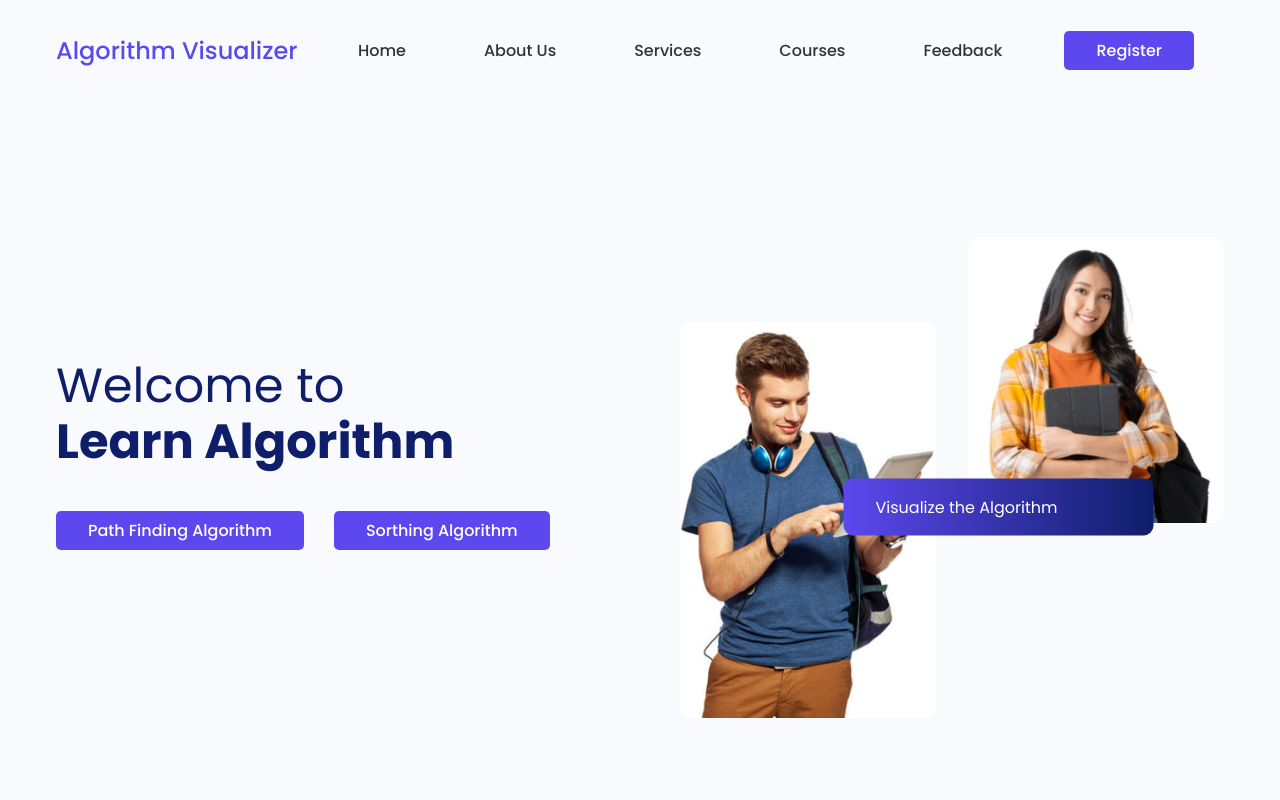
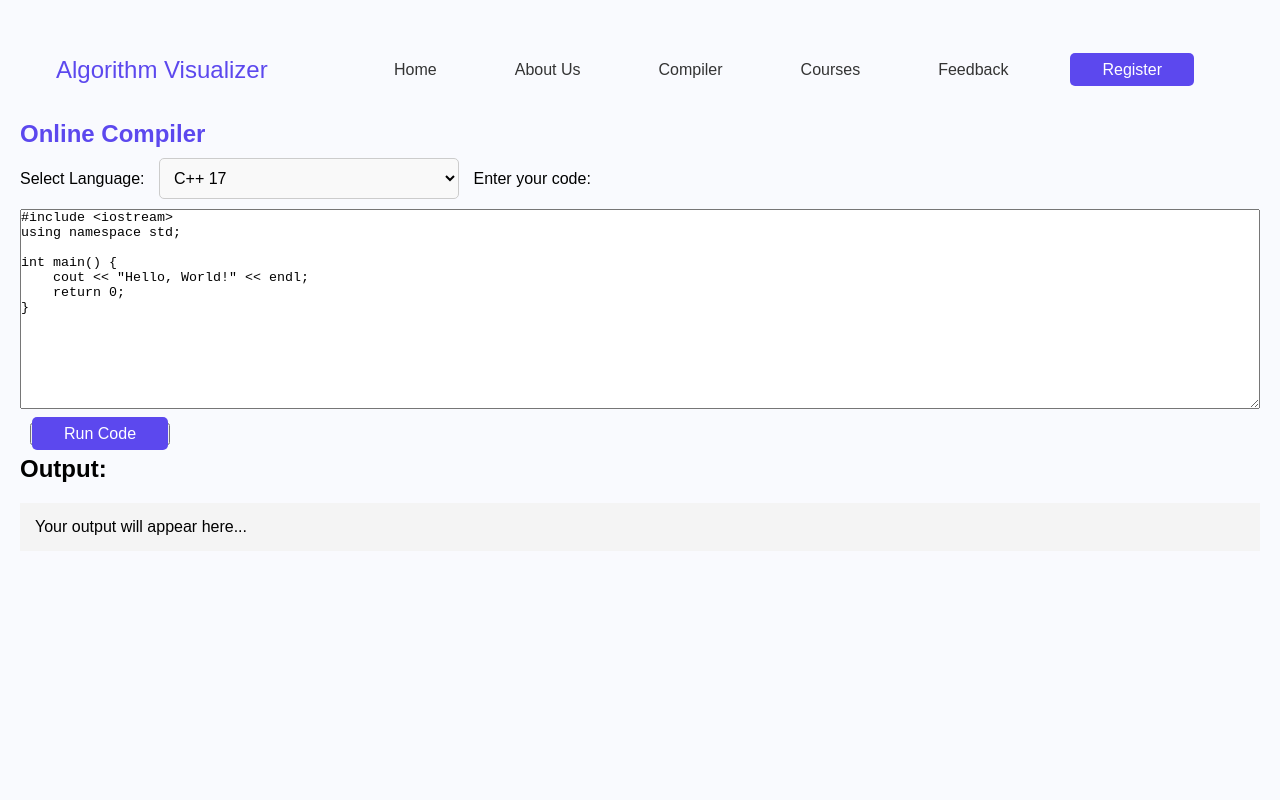
Before and after one commit to VivekkumarChauhan/Sem-V, a plain HTML site: page index.html in a window 1280 px wide. Drawn offline with Linux system fonts and the light colour scheme.

Commit message:
Update index.html

```diff
--- a/index.html
+++ b/index.html
@@ -1,11 +1,11 @@
 <!DOCTYPE html>
 <html lang="en">
 <head>
-    <meta charset="UTF-8" />
+    <meta charset="UTF-8">
     <meta http-equiv="X-UA-Compatible" content="IE=edge" />
-    <meta name="viewport" content="width=device-width, initial-scale=1.0" />
-    <link rel="stylesheet" href="static/css/home.css" />
-    <title>Algorithm Visualizer</title>
+    <meta name="viewport" content="width=device-width, initial-scale=1.0">
+    <link rel="stylesheet" href="../static/css/home.css" />
+    <title>Online Compiler</title>
     <style>
          /* CSS for select element */
       select {
@@ -23,6 +23,26 @@
         padding: 10px;
         font-size: 16px;
       }
+
+        body {
+            font-family: Arial, sans-serif;
+            margin: 20px;
+        }
+        textarea {
+            width: 100%;
+            height: 200px;
+        }
+        select, button {
+            margin: 10px ;
+            nav-down: auto;
+        }
+        #output {
+            margin-top: 20px;
+            background: #f4f4f4;
+            padding: 15px;
+            white-space: pre-wrap;
+        }
+
     </style>
 </head>
 <body>
@@ -31,43 +51,83 @@
         <ul class="nav__links">
           <li class="link"><a href="home.html">Home</a></li>
           <li class="link"><a href="#">About Us</a></li>
-        <li class="link"><a href="#">Services</a></li>
+          <li class="link"><a href="..//templates/compiler.html">Compiler</a></li>
           <li class="link"><a href="#">Courses</a></li>
-        <li class="link"><a href="templates/feedback.html">Feedback</a></li>
-        <li class="link"><a href="templates/register.html" class="nav__btn">Register</a></li>
+          <li class="link"><a href="..//templates/feedback.html">Feedback</a></li>
+          <li class="link"><a href="../templates/register.html" class="nav__btn">Register</a></li>
         </ul>
     </nav>
-    <section class="container">
-      <div class="content__container">
-        <h1>
-          Welcome to<br />
-          <span class="heading__1">Learn Algorithm</span><br />
-          <span class="heading__2"></span>
-        </h1>
-        <p>
+    <div class="nav__logo"><a ><strong>Online Compiler</strong></a></div>
 
-        </p>
-        <form>
-          <ul class="nav__links">
-          <!-- On page 1 -->
-          <li class="link"><a href="templates/algo1.html" class="nav__btn">Path Finding Algorithm</a></li>
-        </ul>
-        <ul class="nav__links">
-          <!-- On page 1 -->
-          <li class="link"><a href="templates/algo2.html" class="nav__btn">Sorthing Algorithm</a></li>
-        </ul>
+    <form id="codeForm">
+        <label for="language">Select Language:</label>
+        <select id="language" name="language">
+            <option value="cpp17">C++ 17</option>
+            <option value="c">C</option>
+            <option value="python3">Python 3</option>
+            <option value="java">Java</option>
+            <option value="csharp">C#</option>
+            <option value="javascript">JavaScript</option>
+            <option value="ruby">Ruby</option>
+            <option value="go">Go</option>
+            <option value="rust">Rust</option>
+            <option value="php">PHP</option>
+            <option value="swift">Swift</option>
+
+        </select>
+
+        <label for="code">Enter your code:</label>
+        <textarea id="code" name="code" placeholder="Write your code here..."></textarea>
+
+
+
+        <button class="link"><a class="nav__btn">Run Code</a></button>
+
+
     </form>
-      </div>
-      <div class="image__container">
-        <img src="static/img/image1.png" alt="header" />
-        <img src="static/img/image2.png" alt="header" />
-        <div class="image__content">
-          <ul>
 
-            Visualize the Algorithm
-          </ul>
-        </div>
-      </div>
-    </section>
+    <h2>Output:</h2>
+    <div id="output">Your output will appear here...</div>
+
+    <script>
+        // Default code for C++
+    const defaultCode = `#include <iostream>
+using namespace std;
+
+int main() {
+    cout << "Hello, World!" << endl;
+    return 0;
+}`;
+
+    // Set the default code in the textarea
+    document.getElementById('code').value = defaultCode;
+
+    document.getElementById('codeForm').addEventListener('submit', function (e) {
+        e.preventDefault(); // Prevent form from submitting the traditional way
+
+        const code = document.getElementById('code').value;      // Get the code from the textarea
+        const language = document.getElementById('language').value;  // Get the selected language
+
+        // Sending data to compile.php via a POST request
+        fetch('compile.php', {
+            method: 'POST',
+            headers: {
+                'Content-Type': 'application/json'
+            },
+            body: JSON.stringify({
+                code: code,
+                language: language
+            })
+        })
+        .then(response => response.json())
+        .then(data => {
+            document.getElementById('output').innerText = data.output; // Display output
+        })
+        .catch(error => {
+            console.error('Error:', error);
+            document.getElementById('output').innerText = 'Error executing code';
+        });
+    });
+    </script>
 </body>
 </html>
```
Lines whose indentation alone changed are shown as unchanged.
